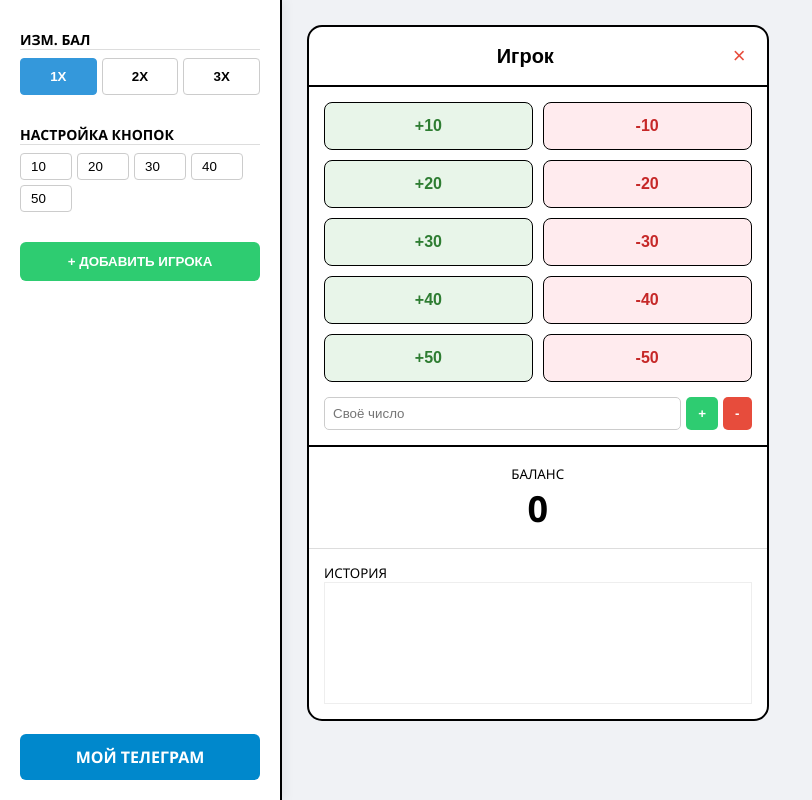
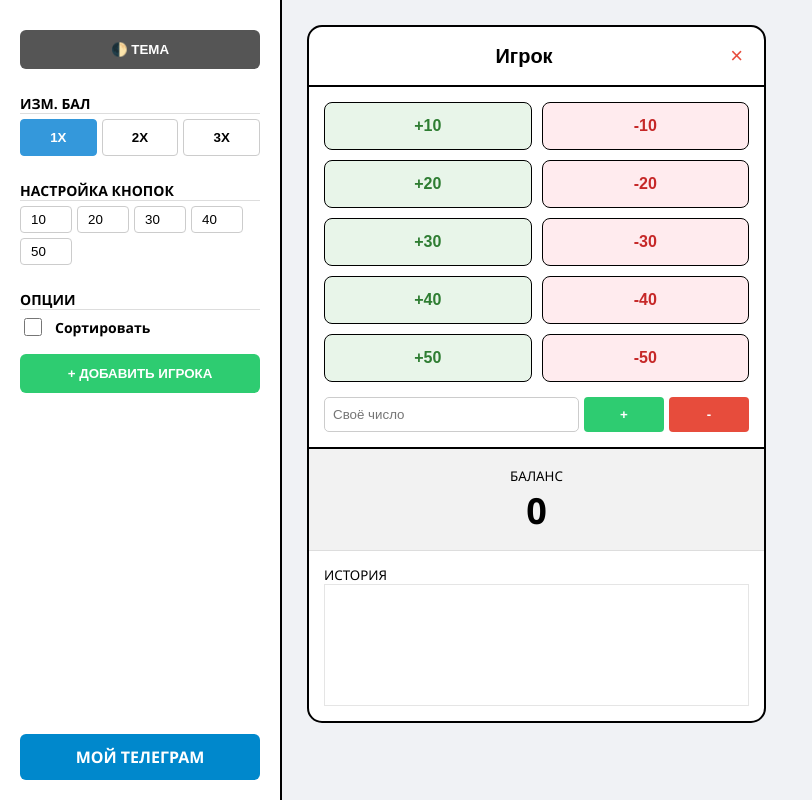
Before and after one commit to Svoya4nik/Svoya4nik.github.io, a plain HTML site: page index.html in a window 1280 px wide. Both pictures are taken after a click on the button "+ ДОБАВИТЬ ИГРОКА". Shown: the whole page, without its empty margins (0-812 px from the left). Drawn offline with Linux system fonts and the light colour scheme.

Commit message:
Update index.html

```diff
--- a/index.html
+++ b/index.html
@@ -3,12 +3,13 @@
 <head>
     <meta charset="UTF-8">
     <meta name="viewport" content="width=device-width, initial-scale=1.0">
-    <title>Score Board Pro Max</title>
+    <title>Score Board Ultimate</title>
     <style>
         :root {
             --bg-color: #f0f2f5;
             --sidebar-bg: #ffffff;
             --card-bg: #ffffff;
+            --text-color: #000000;
             --border-color: #000000;
             --green: #2ecc71;
             --red: #e74c3c;
@@ -18,12 +19,23 @@
             --poop: #8b4513;
         }
 
+        /* Темная тема */
+        body.dark-theme {
+            --bg-color: #1a1a1a;
+            --sidebar-bg: #2d2d2d;
+            --card-bg: #333333;
+            --text-color: #ffffff;
+            --border-color: #555555;
+        }
+
         body {
             font-family: 'Segoe UI', system-ui, sans-serif;
             margin: 0;
             display: flex;
             background-color: var(--bg-color);
+            color: var(--text-color);
             height: 100vh;
+            transition: background 0.3s;
         }
 
         /* Боковая панель */
@@ -35,23 +47,28 @@
             padding: 20px;
             display: flex;
             flex-direction: column;
-            gap: 20px;
-            box-shadow: 4px 0 10px rgba(0,0,0,0.05);
+            gap: 15px;
             z-index: 100;
             overflow-y: auto;
         }
 
-        .section-title { font-weight: bold; font-size: 14px; margin-bottom: 8px; display: block; border-bottom: 1px solid #ddd; padding-top: 10px;}
+        .section-title { font-weight: bold; font-size: 14px; margin-bottom: 5px; display: block; border-bottom: 1px solid #ddd; padding-top: 10px;}
 
         .multiplier-group { display: flex; gap: 5px; }
         .m-btn { flex: 1; padding: 10px; border: 1px solid #ccc; background: #fff; cursor: pointer; border-radius: 4px; font-weight: bold; }
         .m-btn.active { background: #3498db; color: white; border-color: #3498db; }
 
         .custom-scores { display: flex; flex-wrap: wrap; gap: 5px; }
-        .custom-scores input { width: 40px; padding: 5px; border: 1px solid #ccc; border-radius: 4px; text-align: center; }
+        .custom-scores input { width: 40px; padding: 5px; border: 1px solid #ccc; border-radius: 4px; text-align: center; background: white; color: black; }
 
-        .add-player-btn { background: var(--green); color: white; border: none; padding: 12px; border-radius: 6px; cursor: pointer; font-weight: bold; margin-top: 10px; }
-        .tg-btn { background: #0088cc; color: white; text-decoration: none; text-align: center; padding: 12px; border-radius: 6px; font-weight: bold; margin-top: auto; }
+        .action-btn { border: none; padding: 12px; border-radius: 6px; cursor: pointer; font-weight: bold; width: 100%; color: white; }
+        .add-player-btn { background: var(--green); }
+        .theme-btn { background: #555; margin-top: 10px; }
+        .tg-btn { background: #0088cc; text-decoration: none; text-align: center; padding: 12px; border-radius: 6px; font-weight: bold; margin-top: auto; color: white; }
+
+        /* Переключатель сортировки */
+        .sort-toggle { display: flex; align-items: center; gap: 10px; font-size: 14px; font-weight: bold; }
+        input[type="checkbox"] { cursor: pointer; width: 18px; height: 18px; }
 
         /* Сетка карточек */
         .main-content {
@@ -59,9 +76,9 @@
             padding: 25px;
             overflow-y: auto;
             display: grid;
-            grid-template-columns: repeat(auto-fill, minmax(320px, 1fr)); /* Карточки стали больше */
+            grid-template-columns: repeat(auto-fill, minmax(320px, 1fr));
             grid-auto-rows: min-content;
-            gap: 25px;
+            gap: 30px;
             align-content: flex-start;
         }
 
@@ -73,49 +90,50 @@
             display: flex;
             flex-direction: column;
             position: relative;
-            transition: all 0.3s ease;
-            min-height: 500px;
+            transition: all 0.4s cubic-bezier(0.175, 0.885, 0.32, 1.275);
+            min-height: 520px;
         }
 
-        /* Свечение для лидеров */
-        .card-1 { border-color: var(--gold); box-shadow: 0 0 25px var(--gold); background: linear-gradient(180deg, #fffbeb 0%, #fff 100%); }
-        .card-2 { border-color: var(--silver); box-shadow: 0 0 20px var(--silver); }
-        .card-3 { border-color: var(--bronze); box-shadow: 0 0 15px var(--bronze); }
-        .card-last { border-color: var(--poop); box-shadow: 0 0 15px rgba(139, 69, 19, 0.3); }
+        /* УСИЛЕННОЕ СВЕЧЕНИЕ И ЦВЕТ КАРТОЧЕК */
+        .card-1 { border-color: var(--gold); box-shadow: 0 0 40px var(--gold); background: #fffdf0 !important; }
+        body.dark-theme .card-1 { background: #443d1a !important; }
 
-        .rank-icon { position: absolute; top: -15px; left: 50%; transform: translateX(-50%); font-size: 32px; z-index: 10; }
+        .card-2 { border-color: var(--silver); box-shadow: 0 0 30px var(--silver); background: #f5f5f5 !important; }
+        body.dark-theme .card-2 { background: #3d3d3d !important; }
 
-        .card-header {
-            padding: 15px;
-            display: flex;
-            align-items: center;
-            border-bottom: 2px solid var(--border-color);
-        }
-        .nickname-input { border: none; background: transparent; font-weight: bold; font-size: 20px; width: 100%; text-align: center; outline: none; }
+        .card-3 { border-color: var(--bronze); box-shadow: 0 0 25px var(--bronze); background: #fff5ed !important; }
+        body.dark-theme .card-3 { background: #3d332a !important; }
+
+        .card-last { border-color: var(--poop); box-shadow: 0 0 20px rgba(139, 69, 19, 0.5); background: #fdf5f2 !important; }
+        body.dark-theme .card-last { background: #2a221d !important; }
+
+        .rank-icon { position: absolute; top: -20px; left: 50%; transform: translateX(-50%); font-size: 36px; z-index: 10; filter: drop-shadow(0 0 5px rgba(0,0,0,0.3)); }
+
+        .card-header { padding: 15px; display: flex; align-items: center; border-bottom: 2px solid var(--border-color); }
+        .nickname-input { border: none; background: transparent; font-weight: bold; font-size: 20px; width: 100%; text-align: center; outline: none; color: inherit; }
         .del-btn { color: var(--red); background: none; border: none; cursor: pointer; font-size: 22px; }
 
         .buttons-grid { display: grid; grid-template-columns: 1fr 1fr; gap: 10px; padding: 15px; }
-        .score-btn { padding: 14px; border: 1px solid var(--border-color); border-radius: 8px; font-weight: bold; cursor: pointer; font-size: 16px; }
+        .score-btn { padding: 14px; border: 1px solid var(--border-color); border-radius: 8px; font-weight: bold; cursor: pointer; font-size: 16px; transition: 0.1s; }
+        .score-btn:active { transform: scale(0.9); }
         .plus { background: #e8f5e9; color: #2e7d32; }
         .minus { background: #ffebee; color: #c62828; }
 
-        /* Быстрое добавление в карточке */
         .quick-add { padding: 0 15px 15px; display: flex; gap: 5px; }
-        .quick-add input { flex-grow: 1; padding: 8px; border: 1px solid #ccc; border-radius: 5px; }
-        .quick-add-btn { padding: 8px 12px; border: none; border-radius: 5px; cursor: pointer; color: white; font-weight: bold; }
+        .quick-add input { flex-grow: 1; padding: 8px; border: 1px solid #ccc; border-radius: 5px; background: white; color: black; }
 
-        .balance-sec { text-align: center; padding: 15px; border-top: 2px solid var(--border-color); background: rgba(255,255,255,0.5); }
+        .balance-sec { text-align: center; padding: 15px; border-top: 2px solid var(--border-color); background: rgba(0,0,0,0.05); }
         .balance-val { font-size: 36px; font-weight: bold; }
 
         .history-sec { padding: 15px; border-top: 1px solid #ddd; height: 140px; display: flex; flex-direction: column; }
-        .history-log { flex-grow: 1; overflow-y: auto; font-size: 14px; background: rgba(255,255,255,0.8); padding: 8px; border: 1px solid #eee; }
-        .log-p { color: var(--green); }
-        .log-m { color: var(--red); }
+        .history-log { flex-grow: 1; overflow-y: auto; font-size: 14px; background: rgba(255,255,255,0.1); padding: 8px; border: 1px solid rgba(0,0,0,0.1); }
     </style>
 </head>
 <body>
 
     <div class="sidebar">
+        <button class="action-btn theme-btn" onclick="toggleTheme()">🌓 ТЕМА</button>
+
         <div>
             <span class="section-title">ИЗМ. БАЛ</span>
             <div class="multiplier-group">
@@ -136,7 +154,14 @@
             </div>
         </div>
 
-        <button class="add-player-btn" onclick="addPlayer()">+ ДОБАВИТЬ ИГРОКА</button>
+        <div>
+            <span class="section-title">ОПЦИИ</span>
+            <label class="sort-toggle">
+                <input type="checkbox" id="sortEnabled" onchange="renderBoard()"> Сортировать
+            </label>
+        </div>
+
+        <button class="action-btn add-player-btn" onclick="addPlayer()">+ ДОБАВИТЬ ИГРОКА</button>
 
         <a href="https://t.me/ТВОЙ_КАНАЛ" target="_blank" class="tg-btn">МОЙ ТЕЛЕГРАМ</a>
     </div>
@@ -147,6 +172,10 @@
         let multiplier = 1;
         let players = [];
 
+        function toggleTheme() {
+            document.body.classList.toggle('dark-theme');
+        }
+
         function setMult(val, btn) {
             multiplier = val;
             document.querySelectorAll('.m-btn').forEach(b => b.classList.remove('active'));
@@ -154,8 +183,7 @@
         }
 
         function addPlayer() {
-            const id = Date.now();
-            players.push({ id, name: "Игрок", score: 0, history: [] });
+            players.push({ id: Date.now(), name: "Игрок", score: 0, history: [] });
             renderBoard();
         }
 
@@ -175,9 +203,10 @@
             const player = players.find(p => p.id === id);
             const change = baseVal * multiplier * (isPlus ? 1 : -1);
             player.score += change;
-
-            const logEntry = `${isPlus ? '+' : '-'}${baseVal}${multiplier > 1 ? ' (x'+multiplier+')' : ''} = ${change > 0 ? '+' : ''}${change}`;
-            player.history.unshift({ text: logEntry, type: isPlus ? 'p' : 'm' });
+            player.history.unshift({
+                text: `${isPlus ? '+' : '-'}${baseVal}${multiplier > 1 ? ' (x'+multiplier+')' : ''} = ${change > 0 ? '+' : ''}${change}`,
+                type: isPlus ? 'p' : 'm'
+            });
             renderBoard();
         }
 
@@ -190,15 +219,19 @@
 
         function renderBoard() {
             const container = document.getElementById('board');
-            const inputs = document.getElementById('btnSettings').querySelectorAll('input');
-            const btnValues = Array.from(inputs).map(i => parseInt(i.value) || 0);
+            const btnValues = Array.from(document.getElementById('btnSettings').querySelectorAll('input')).map(i => parseInt(i.value) || 0);
+            const isSortEnabled = document.getElementById('sortEnabled').checked;
 
-            const sorted = [...players].sort((a, b) => b.score - a.score);
+            let displayPlayers = [...players];
+            const sortedByScore = [...players].sort((a, b) => b.score - a.score);
 
-            container.innerHTML = players.map(p => {
-                const rank = sorted.indexOf(p) + 1;
-                let rankClass = '';
-                let icon = '';
+            if (isSortEnabled) {
+                displayPlayers = sortedByScore;
+            }
+
+            container.innerHTML = displayPlayers.map(p => {
+                const rank = sortedByScore.indexOf(p) + 1;
+                let rankClass = ''; let icon = '';
 
                 if (players.length > 1) {
                     if (rank === 1) { rankClass = 'card-1'; icon = '<div class="rank-icon">👑</div>'; }
@@ -220,13 +253,11 @@
                             <button class="score-btn minus" onclick="changeScore(${p.id}, ${v}, false)">-${v}</button>
                         `).join('')}
                     </div>
-
                     <div class="quick-add">
                         <input type="number" id="quick-val-${p.id}" placeholder="Своё число">
-                        <button class="quick-add-btn" style="background:var(--green)" onclick="quickChange(${p.id}, true)">+</button>
-                        <button class="quick-add-btn" style="background:var(--red)" onclick="quickChange(${p.id}, false)">-</button>
+                        <button class="m-btn" style="background:var(--green);color:white;border:none" onclick="quickChange(${p.id}, true)">+</button>
+                        <button class="m-btn" style="background:var(--red);color:white;border:none" onclick="quickChange(${p.id}, false)">-</button>
                     </div>
-
                     <div class="balance-sec">
                         <small>БАЛАНС</small><br>
                         <div class="balance-val">${p.score}</div>
@@ -234,11 +265,10 @@
                     <div class="history-sec">
                         <small>ИСТОРИЯ</small>
                         <div class="history-log">
-                            ${p.history.map(h => `<div class="log-${h.type}">${h.text}</div>`).join('')}
+                            ${p.history.map(h => `<div style="color: ${h.type === 'p' ? 'var(--green)' : 'var(--red)'}">${h.text}</div>`).join('')}
                         </div>
                     </div>
-                </div>
-                `;
+                </div>`;
             }).join('');
         }
     </script>
```
